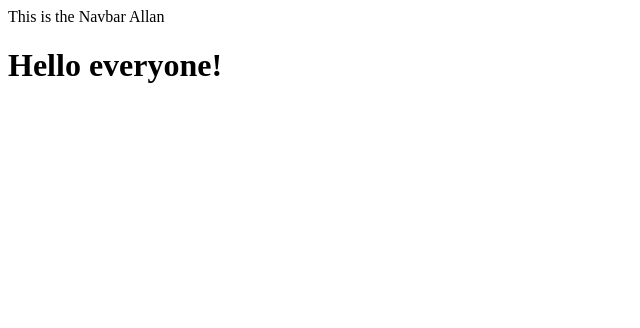
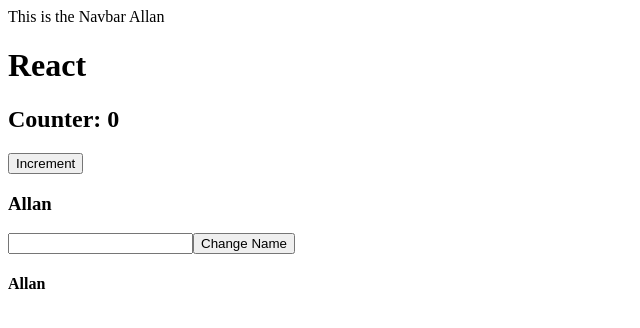
Before and after one commit to AllanSaleh/React-Workshops, a React (Vite) app in the folder Getting Started with React/app/: page / in a window 1280 px wide. Shown: the top 328 px of the page, without its empty margins (0-640 px from the left). Built offline with nearby package versions, Linux system fonts and the light colour scheme.

Commit message:
React State

```diff
--- a/Getting Started with React/app/src/App.jsx
+++ b/Getting Started with React/app/src/App.jsx
@@ -1,11 +1,13 @@
 import Navbar from "./Components/Navbar/Navbar"
+import Counter from "./Components/Counter/Counter";
 
 const App = () => {
   return (
     <div>
       <Navbar />
-      <h1>Hello everyone!</h1>
+      <h1>React</h1>
+      <Counter/>
     </div>
-  )
+  );
 }
 export default App
--- /dev/null
+++ b/Getting Started with React/app/src/Components/Counter/Counter.jsx
@@ -0,0 +1,24 @@
+import { useState } from "react";
+
+const Counter = () => {
+  // let count = 0;
+  const [name, setName] = useState("Allan")
+  const [count, setCount] = useState(0)
+
+  return (
+    <div>
+      <h2>Counter: {count}</h2>
+      {/* <button onClick={() => setCount(count + 1)}>Increment</button> */}
+      <button onClick={() => setCount((prev) => prev + 1)}>Increment</button>
+
+      <h3>{name}</h3>
+      <input type='text' onChange={(e) => setName(e.target.value)} />
+
+      <button onClick={() => setName('Tony')}>Change Name</button>
+
+      <h4>{name}</h4>
+    </div>
+  );
+};
+
+export default Counter;
```
Also changed, not shown: 1 other file (tests, documents, lock files or other folders).
